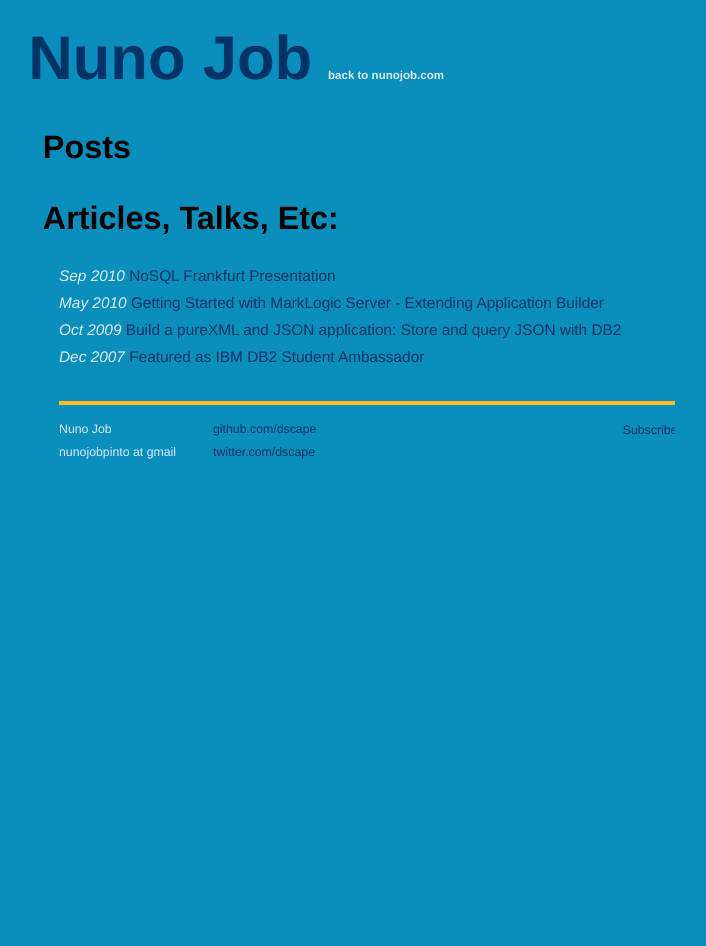
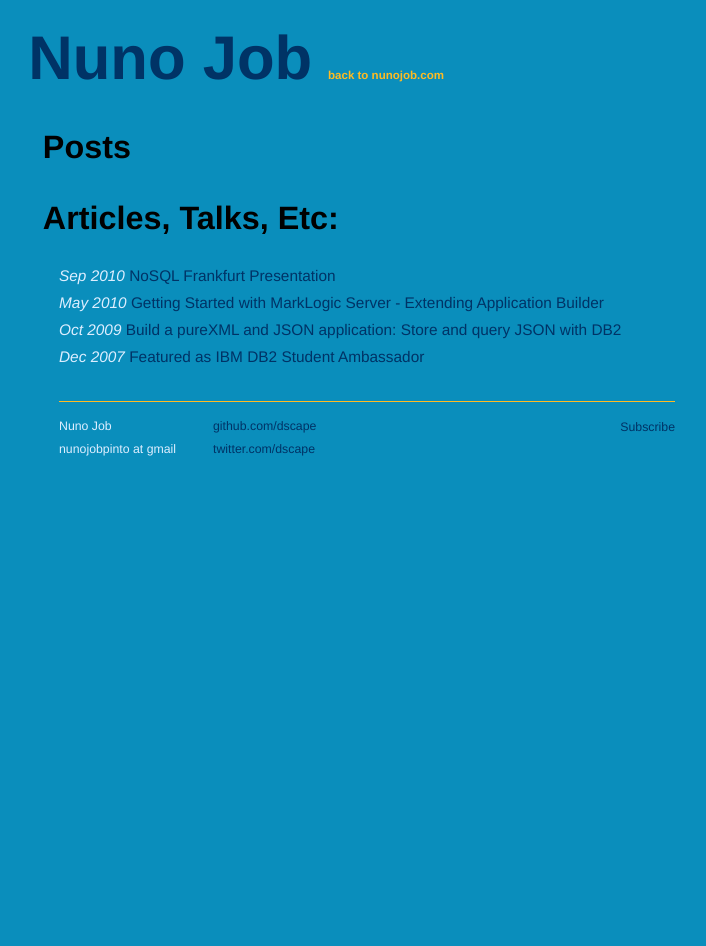
Before and after one commit to dscape/dscape.github.com, a Jekyll site: the page built from index.html, in a window 1280 px wide. Shown: the whole page, without its empty margins (273-979 px from the left). Built offline with Jekyll 4.4.1, drawn with Linux system fonts in a browser that asks for light colours; Markdown is read by kramdown in place of the engine named in the settings.

Commit message:
changed css

```diff
--- a/_layouts/default.html
+++ b/_layouts/default.html
@@ -3,9 +3,10 @@
      <meta http-equiv="content-type" content="text/html; charset=utf-8"/>
      <title>Nuno Job - {{ page.title }}</title>
      <meta name="author" content="Nuno Job" />
-     <link href="http://feeds.feedburner.com/nunojobblog" rel="alternate" title="Nuno Job" type="application/atom+xml" />
+     <link href="http://feeds.feedburner.com/nunojob" rel="alternate" title="Nuno Job" type="application/atom+xml" />
      <link rel="stylesheet" href="/css/syntax.css" type="text/css" />
      <link rel="stylesheet" href="/css/screen.css" type="text/css" media="screen, projection"/>
+     <link rel="SHORTCUT ICON" href="http://dygz78ls5cy51.cloudfront.net/c36dedd3a2d74935a52830dbe0587e98" />
   </head>
   <body>
     <div class="site">
@@ -28,7 +29,7 @@
           </p>
         </div>
         <div class="rss">
-          <a href="http://feeds.feedburner.com/nunojobblog">Subscribe</a>
+          <a href="http://feeds.feedburner.com/nunojob">Subscribe</a>
         </div>
       </div>
     </div>
--- a/css/screen.css
+++ b/css/screen.css
@@ -23,12 +23,12 @@ ul.posts { list-style-type: none; margin-bottom: 2em; }
   .title { color: #036; font-weight: bold; margin-bottom: 2em; }
 .site .title a:link,.site .title a:visited { color: #036; text-decoration: none; font-size: 4em; margin-left: -.5em; }
 .site .title a:hover { color: #FB2; }
-.site .title a.extra { color: #DEF; text-decoration: none; margin-left: 1em; font-size: 75%;}
-.site .title a.extra:hover { color: black; }
+.site .title a.extra { color: #FB2; text-decoration: none; margin-left: 1em; font-size: 75%;}
+.site .title a.extra:hover { color: #DEF; }
 .site .meta { color: #DEF; font-style: italic; }
-.site .footer { font-size: 80%; color: #def; border-top: 4px solid #FB2; margin-top: 2em; overflow: hidden; }
+.site .footer { font-size: 80%; color: #def; border-top: 1px solid #FB2; margin-top: 2em; overflow: hidden; }
 .site .footer .contact { float: left; margin-right: 3em; }
-.site .footer .rss { margin-top: 1.1em; margin-right: -.2em; float: right; }
+.site .footer .rss { margin-top: 1.1em; margin-right: 0em; float: right; }
 .site .footer .rss img { border: 0; }
 /* posts */
 #post { }
```
